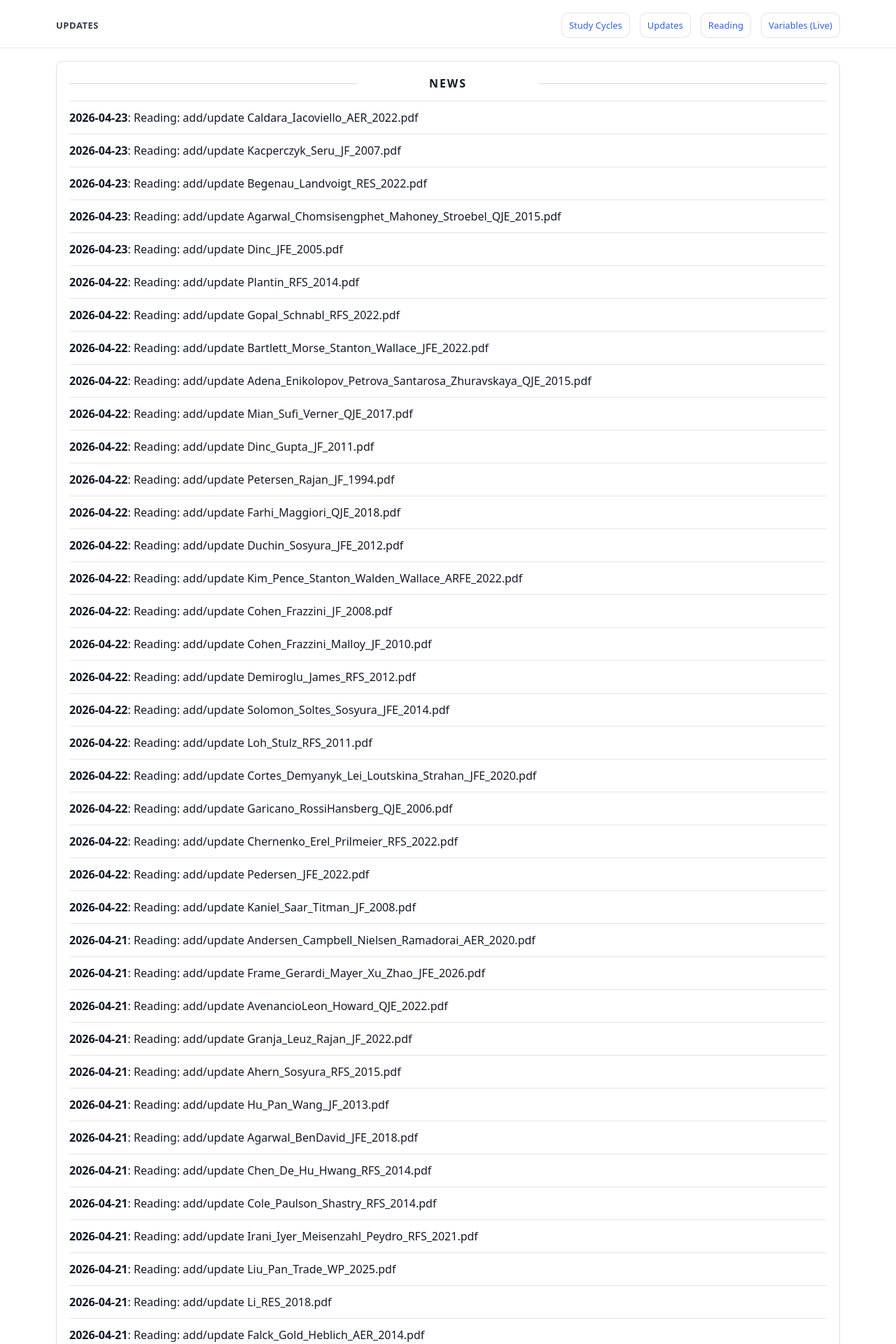
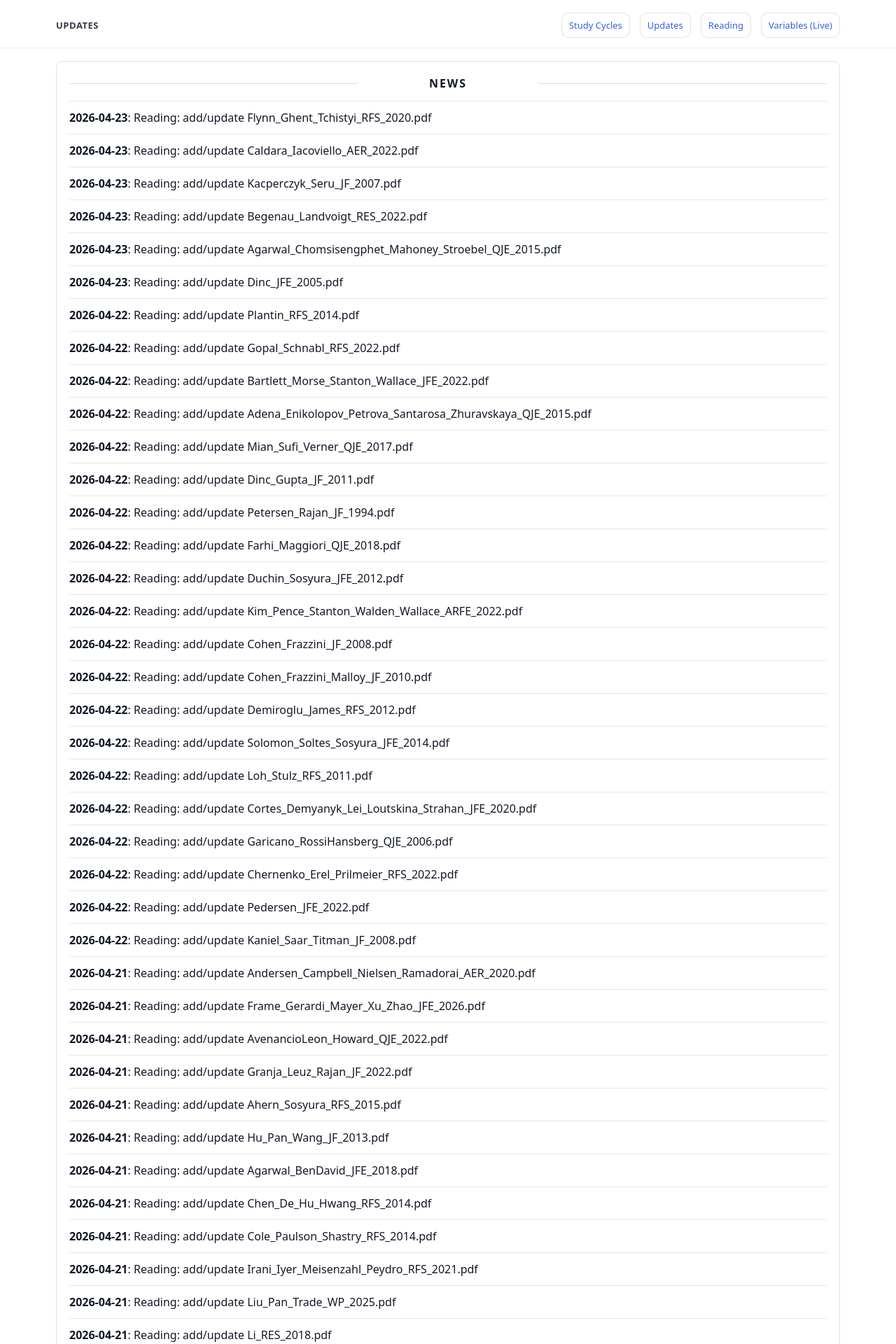
Before and after one commit to yaxinzn/study-archive, a Jekyll site: the page built from updates/index.md, in a window 1280 px wide. Shown: the top 1920 px of the page at 70% size. Built offline with Jekyll 4.4.1, drawn with Linux system fonts in a browser that asks for light colours; some of the changed text lies outside the part shown.

Commit message:
chore: update NEWS feed

```diff
--- a/_data/news.yml
+++ b/_data/news.yml
@@ -1,4 +1,7 @@
 # Auto-generated update history (sorted newest -> oldest). Do not edit manually.
+- ts: "1776926083"
+  date: "2026-04-23"
+  title: "Reading: add/update Flynn_Ghent_Tchistyi_RFS_2020.pdf"
 - ts: "1776897198"
   date: "2026-04-23"
   title: "Reading: add/update Caldara_Iacoviello_AER_2022.pdf"
```
